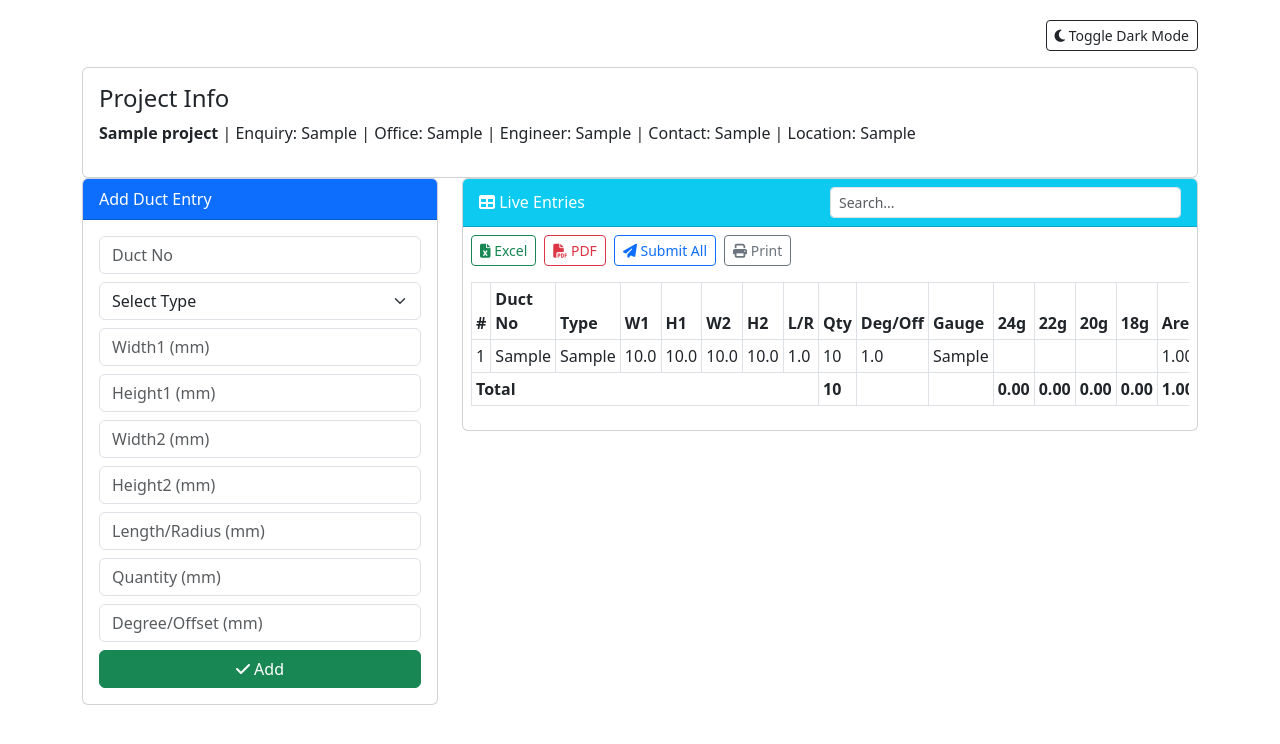
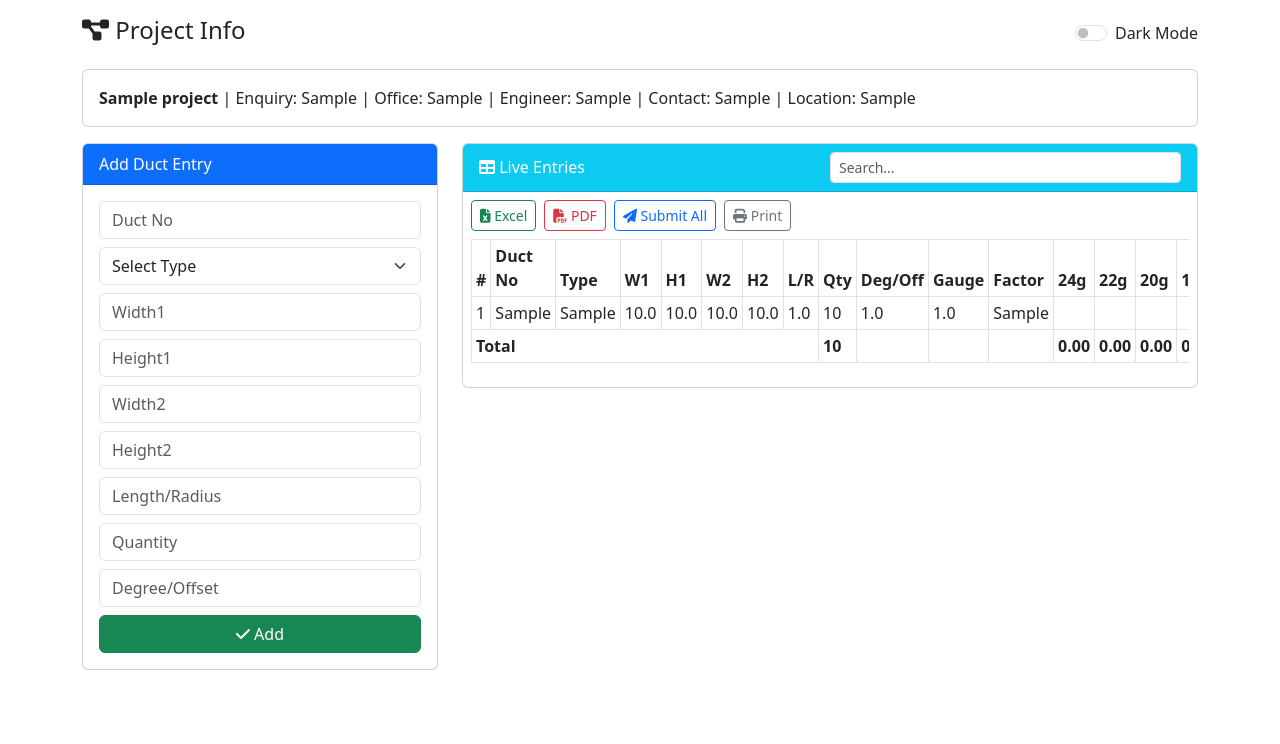
Before and after one commit to Madhan12-tech/duct-measurement, a Flask app: page /home in a window 1280 px wide. Shown: the top 744 px of the page. Run offline with Flask 3, Linux system fonts and the light colour scheme; tables that the repository leaves empty hold one stand-in row (values such as "Sample post"); some libraries are stand-ins or nearby versions.

Commit message:
Update duct_entry.html

```diff
--- a/templates/duct_entry.html
+++ b/templates/duct_entry.html
@@ -4,76 +4,19 @@
   <meta charset="UTF-8">
   <title>Duct Entry</title>
   <meta name="viewport" content="width=device-width, initial-scale=1">
-
-  <!-- Bootstrap + FontAwesome -->
   <link href="https://cdn.jsdelivr.net/npm/bootstrap@5.3.0/dist/css/bootstrap.min.css" rel="stylesheet">
   <link href="https://cdnjs.cloudflare.com/ajax/libs/font-awesome/6.5.0/css/all.min.css" rel="stylesheet">
-
   <style>
-    body {
-      padding: 20px;
-      transition: background 0.3s;
-    }
-    th {
-      background-color: #0d6efd;
-      color: white;
-    }
-    tfoot td {
-      background-color: #e7f1ff;
-      font-weight: bold;
-    }
-    .dark th {
-      background-color: #444 !important;
-      color: #fff !important;
-    }
-    .dark tfoot td {
-      background-color: #222 !important;
-      color: #fff !important;
-    }
+    body { background: var(--bs-body-bg); }
+    th { background-color: #0d6efd; color: white; }
+    tfoot td { background-color: #e7f1ff; font-weight: bold; }
   </style>
-
-  <script>
-    // Toggle dark mode and store preference
-    function toggleDarkMode() {
-      const html = document.documentElement;
-      const currentTheme = html.getAttribute('data-bs-theme');
-      const newTheme = currentTheme === 'dark' ? 'light' : 'dark';
-      html.setAttribute('data-bs-theme', newTheme);
-      localStorage.setItem('theme', newTheme);
-      document.body.classList.toggle('dark', newTheme === 'dark');
-    }
-
-    // Apply saved dark mode preference
-    document.addEventListener('DOMContentLoaded', () => {
-      const savedTheme = localStorage.getItem('theme') || 'light';
-      document.documentElement.setAttribute('data-bs-theme', savedTheme);
-      document.body.classList.toggle('dark', savedTheme === 'dark');
-    });
-
-    function filterTable() {
-      const input = document.getElementById("searchInput").value.toLowerCase();
-      const rows = document.querySelectorAll("#entriesTable tbody tr");
-      rows.forEach(row => {
-        row.style.display = row.innerText.toLowerCase().includes(input) ? "" : "none";
-      });
-    }
-
-    function toggleFactorField(selectElement) {
-      const factorGroup = document.getElementById('factorGroup');
-      const value = selectElement.value;
-      if (['RED', 'OFFSET', 'SHOE', 'ELB'].includes(value)) {
-        factorGroup.style.display = 'block';
-      } else {
-        factorGroup.style.display = 'none';
-      }
-    }
-  </script>
 </head>
 <body>
 
-<div class="container">
+<div class="container py-3">
 
-  <!-- Flash Messages -->
+  <!-- Flash Message -->
   {% with messages = get_flashed_messages() %}
     {% if messages %}
       <div class="alert alert-success">
@@ -84,41 +27,38 @@
     {% endif %}
   {% endwith %}
 
-  <!-- Dark Mode Toggle -->
-  <div class="d-flex justify-content-end mb-3">
-    <button onclick="toggleDarkMode()" class="btn btn-outline-dark btn-sm">
-      <i class="fa fa-moon"></i> Toggle Dark Mode
-    </button>
+  <!-- Header -->
+  <div class="d-flex justify-content-between align-items-center mb-3">
+    <h4><i class="fa-solid fa-diagram-project"></i> Project Info</h4>
+    <div class="form-check form-switch">
+      <input class="form-check-input" type="checkbox" id="darkSwitch">
+      <label class="form-check-label" for="darkSwitch">Dark Mode</label>
+    </div>
   </div>
-
-  <!-- Project Info -->
-  <div class="card">
+  <div class="card mb-3">
     <div class="card-body">
-      <h4 class="card-title">Project Info</h4>
       {% if project %}
-        <p><strong>{{ project[1] }}</strong> | Enquiry: {{ project[2] }} | Office: {{ project[3] }} |
-        Engineer: {{ project[4] }} | Contact: {{ project[5] }} | Location: {{ project[6] }}</p>
+        <strong>{{ project[1] }}</strong> | Enquiry: {{ project[2] }} | Office: {{ project[3] }} |
+        Engineer: {{ project[4] }} | Contact: {{ project[5] }} | Location: {{ project[6] }}
       {% else %}
-        <p>No project information available.</p>
+        <p>No project information found.</p>
       {% endif %}
     </div>
   </div>
 
   <div class="row">
-    <!-- Duct Entry Form -->
+    <!-- Form -->
     <div class="col-md-4">
-      <div class="card">
-        <div class="card-header bg-primary text-white">
-          {{ edit_entry and "Edit" or "Add" }} Duct Entry
-        </div>
+      <div class="card mb-3">
+        <div class="card-header bg-primary text-white">{{ edit_entry and "Edit" or "Add" }} Duct Entry</div>
         <div class="card-body">
           <form method="POST" action="/add_duct">
             <input type="hidden" name="id" value="{{ edit_entry[0] if edit_entry else '' }}">
             <div class="mb-2">
-              <input class="form-control" type="text" name="duct_no" placeholder="Duct No" required value="{{ edit_entry[1] if edit_entry else '' }}">
+              <input class="form-control" name="duct_no" placeholder="Duct No" required value="{{ edit_entry[1] if edit_entry else '' }}">
             </div>
             <div class="mb-2">
-              <select class="form-select" name="duct_type" onchange="toggleFactorField(this)" required>
+              <select class="form-select" name="duct_type" id="ductType" required onchange="toggleFactorField()">
                 <option value="">Select Type</option>
                 {% for t in ['ST','SHOE','RED','OFFSET','DUM','ELB','VANES'] %}
                   <option value="{{ t }}" {% if edit_entry and edit_entry[2] == t %}selected{% endif %}>{{ t }}</option>
@@ -127,19 +67,17 @@
             </div>
             {% for i in [3,4,5,6,7,8,9] %}
               <div class="mb-2">
-                <input class="form-control" type="number" step="any" name="{{ ['width1','height1','width2','height2','length_or_radius','quantity','degree_or_offset'][loop.index0] }}"
-                placeholder="{{ ['Width1','Height1','Width2','Height2','Length/Radius','Quantity','Degree/Offset'][loop.index0] }} (mm)"
-                value="{{ edit_entry[i] if edit_entry else '' }}">
+                <input class="form-control" type="number" step="any"
+                  name="{{ ['width1','height1','width2','height2','length_or_radius','quantity','degree_or_offset'][loop.index0] }}"
+                  placeholder="{{ ['Width1','Height1','Width2','Height2','Length/Radius','Quantity','Degree/Offset'][loop.index0] }}"
+                  value="{{ edit_entry[i] if edit_entry else '' }}">
               </div>
             {% endfor %}
-
-            <!-- Factor Field -->
-            <div class="mb-2" id="factorGroup" style="display: none;">
+            <div class="mb-2" id="factorField" style="display: none;">
               <input class="form-control" type="number" step="any" name="factor" placeholder="Factor"
-              value="{{ edit_entry[16] if edit_entry and edit_entry|length > 16 else '1.5' }}">
+                value="{{ edit_entry[10] if edit_entry and edit_entry[10] else '1.5' }}">
             </div>
-
-            <button type="submit" class="btn btn-success w-100">
+            <button class="btn btn-success w-100" type="submit">
               <i class="fa fa-check"></i> {{ edit_entry and "Update" or "Add" }}
             </button>
           </form>
@@ -147,7 +85,7 @@
       </div>
     </div>
 
-    <!-- Duct Entry Table -->
+    <!-- Table -->
     <div class="col-md-8">
       <div class="card">
         <div class="card-header bg-info text-white d-flex justify-content-between align-items-center">
@@ -155,19 +93,18 @@
           <input class="form-control form-control-sm w-50" id="searchInput" onkeyup="filterTable()" placeholder="Search...">
         </div>
         <div class="card-body p-2">
-          <div class="d-flex gap-2 mb-3 flex-wrap">
-            <form action="/export_excel" method="get"><button class="btn btn-outline-success btn-sm"><i class="fa fa-file-excel"></i> Excel</button></form>
-            <form action="/export_pdf" method="get"><button class="btn btn-outline-danger btn-sm"><i class="fa fa-file-pdf"></i> PDF</button></form>
-            <form action="/submit_all" method="post"><button class="btn btn-outline-primary btn-sm"><i class="fa fa-paper-plane"></i> Submit All</button></form>
+          <div class="d-flex gap-2 mb-2 flex-wrap">
+            <form method="get" action="/export_excel"><button class="btn btn-outline-success btn-sm"><i class="fa fa-file-excel"></i> Excel</button></form>
+            <form method="get" action="/export_pdf"><button class="btn btn-outline-danger btn-sm"><i class="fa fa-file-pdf"></i> PDF</button></form>
+            <form method="post" action="/submit_all"><button class="btn btn-outline-primary btn-sm"><i class="fa fa-paper-plane"></i> Submit All</button></form>
             <button onclick="window.print()" class="btn btn-outline-secondary btn-sm"><i class="fa fa-print"></i> Print</button>
           </div>
-
           <div class="table-responsive">
             <table class="table table-bordered table-sm" id="entriesTable">
               <thead>
                 <tr>
                   <th>#</th><th>Duct No</th><th>Type</th><th>W1</th><th>H1</th><th>W2</th><th>H2</th>
-                  <th>L/R</th><th>Qty</th><th>Deg/Off</th><th>Gauge</th>
+                  <th>L/R</th><th>Qty</th><th>Deg/Off</th><th>Gauge</th><th>Factor</th>
                   <th>24g</th><th>22g</th><th>20g</th><th>18g</th>
                   <th>Area</th><th>Bolt</th><th>Cleat</th><th>Gasket</th><th>Corner</th><th>Action</th>
                 </tr>
@@ -185,19 +122,20 @@
                   <td>{{ entry[7] }}</td>
                   <td>{{ entry[8] }}</td>
                   <td>{{ entry[9] }}</td>
-                  <td>{{ entry[10] }}</td>
-                  <td>{{ "%.2f"|format(entry[11]) if entry[10] == '24g' else '' }}</td>
-                  <td>{{ "%.2f"|format(entry[11]) if entry[10] == '22g' else '' }}</td>
-                  <td>{{ "%.2f"|format(entry[11]) if entry[10] == '20g' else '' }}</td>
-                  <td>{{ "%.2f"|format(entry[11]) if entry[10] == '18g' else '' }}</td>
-                  <td>{{ "%.2f"|format(entry[11]) }}</td>
-                  <td>{{ entry[12] }}</td>
+                  <td>{{ entry[11] }}</td>
+                  <td>{{ entry[10] if entry[10] else '' }}</td>
+                  <td>{{ "%.2f"|format(entry[12]) if entry[11] == '24g' else '' }}</td>
+                  <td>{{ "%.2f"|format(entry[12]) if entry[11] == '22g' else '' }}</td>
+                  <td>{{ "%.2f"|format(entry[12]) if entry[11] == '20g' else '' }}</td>
+                  <td>{{ "%.2f"|format(entry[12]) if entry[11] == '18g' else '' }}</td>
+                  <td>{{ "%.2f"|format(entry[12]) }}</td>
                   <td>{{ entry[13] }}</td>
-                  <td>{{ "%.2f"|format(entry[14]) }}</td>
-                  <td>{{ entry[15] }}</td>
+                  <td>{{ entry[14] }}</td>
+                  <td>{{ "%.2f"|format(entry[15]) }}</td>
+                  <td>{{ entry[16] }}</td>
                   <td>
                     <a href="/edit/{{ entry[0] }}" class="text-primary"><i class="fa fa-edit"></i></a>
-                    <a href="/delete/{{ entry[0] }}" onclick="return confirm('Delete?')" class="text-danger"><i class="fa fa-trash"></i></a>
+                    <a href="/delete/{{ entry[0] }}" class="text-danger" onclick="return confirm('Delete?')"><i class="fa fa-trash"></i></a>
                   </td>
                 </tr>
                 {% endfor %}
@@ -205,7 +143,7 @@
               <tfoot>
                 <tr>
                   <td colspan="8"><strong>Total</strong></td>
-                  <td>{{ total_qty }}</td><td></td><td></td>
+                  <td>{{ total_qty }}</td><td></td><td></td><td></td>
                   <td>{{ "%.2f"|format(area_24g) }}</td>
                   <td>{{ "%.2f"|format(area_22g) }}</td>
                   <td>{{ "%.2f"|format(area_20g) }}</td>
@@ -219,14 +157,41 @@
               </tfoot>
             </table>
           </div>
-
         </div>
       </div>
     </div>
   </div>
+
 </div>
 
-<!-- Bootstrap JS -->
+<!-- Scripts -->
+<script>
+  function toggleFactorField() {
+    const ductType = document.getElementById('ductType').value;
+    const factorField = document.getElementById('factorField');
+    const typesWithFactor = ['RED', 'OFFSET', 'SHOE', 'ELB'];
+    factorField.style.display = typesWithFactor.includes(ductType) ? 'block' : 'none';
+  }
+  window.onload = function () {
+    toggleFactorField();
+    const theme = localStorage.getItem('theme') || 'light';
+    document.documentElement.setAttribute('data-bs-theme', theme);
+    document.getElementById('darkSwitch').checked = theme === 'dark';
+  };
+  document.getElementById('darkSwitch').addEventListener('change', function () {
+    const theme = this.checked ? 'dark' : 'light';
+    document.documentElement.setAttribute('data-bs-theme', theme);
+    localStorage.setItem('theme', theme);
+  });
+  function filterTable() {
+    const input = document.getElementById("searchInput").value.toLowerCase();
+    const rows = document.querySelectorAll("#entriesTable tbody tr");
+    rows.forEach(row => {
+      row.style.display = row.innerText.toLowerCase().includes(input) ? "" : "none";
+    });
+  }
+</script>
+
 <script src="https://cdn.jsdelivr.net/npm/bootstrap@5.3.0/dist/js/bootstrap.bundle.min.js"></script>
 </body>
 </html>
```
